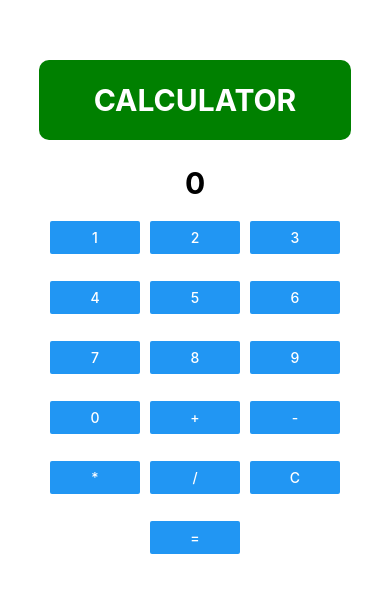
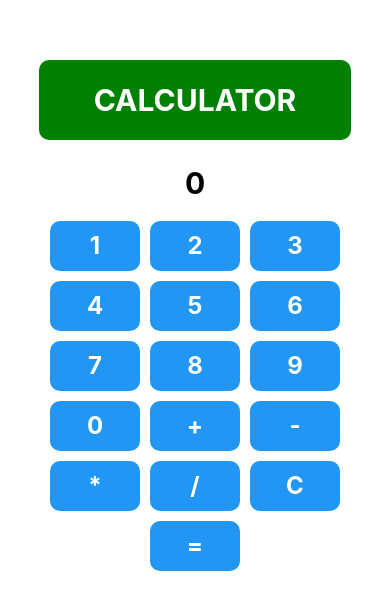
Before and after one commit to isurubandara1/Calculator, a React Native app: screen / in a window 390 px wide. Shown: the part 102-712 px from the top of the page. Built offline with nearby package versions, Linux system fonts and the light colour scheme.

Commit message:
button create using touchableOpacity

```diff
--- a/App.js
+++ b/App.js
@@ -1,5 +1,5 @@
 import React, { useState } from 'react';
-import { View, Button, Text, StyleSheet, SafeAreaView } from 'react-native';
+import { View, TouchableOpacity, Text, StyleSheet, SafeAreaView } from 'react-native';
 
 export default function App() {
   const [displayValue, setDisplayValue] = useState('0');
@@ -90,69 +90,69 @@ export default function App() {
         </View>
 
         <View style={styles.ButtonContainer}>
-          <View style={styles.button}>
-            <Button title='1' onPress={() => handleInput('1')}></Button>
-          </View>
-          <View style={styles.button}>
-            <Button title='2' onPress={() => handleInput('2')}></Button>
-          </View>
-          <View style={styles.button}>
-            <Button title='3' onPress={() => handleInput('3')}></Button>
-          </View>
+          <TouchableOpacity style={styles.button} onPress={() => handleInput('1')}>
+            <Text style={styles.buttonText}>1</Text>
+          </TouchableOpacity>
+          <TouchableOpacity style={styles.button} onPress={() => handleInput('2')}>
+            <Text style={styles.buttonText}>2</Text>
+          </TouchableOpacity>
+          <TouchableOpacity style={styles.button} onPress={() => handleInput('3')}>
+            <Text style={styles.buttonText}>3</Text>
+          </TouchableOpacity>
         </View>
 
         <View style={styles.ButtonContainer}>
-          <View style={styles.button}>
-            <Button title='4' onPress={() => handleInput('4')}></Button>
-          </View>
-          <View style={styles.button}>
-            <Button title='5' onPress={() => handleInput('5')}></Button>
-          </View>
-          <View style={styles.button}>
-            <Button title='6' onPress={() => handleInput('6')}></Button>
-          </View>
+          <TouchableOpacity style={styles.button} onPress={() => handleInput('4')}>
+            <Text style={styles.buttonText}>4</Text>
+          </TouchableOpacity>
+          <TouchableOpacity style={styles.button} onPress={() => handleInput('5')}>
+            <Text style={styles.buttonText}>5</Text>
+          </TouchableOpacity>
+          <TouchableOpacity style={styles.button} onPress={() => handleInput('6')}>
+            <Text style={styles.buttonText}>6</Text>
+          </TouchableOpacity>
         </View>
 
         <View style={styles.ButtonContainer}>
-          <View style={styles.button}>
-            <Button title='7' onPress={() => handleInput('7')}></Button>
-          </View>
-          <View style={styles.button}>
-            <Button title='8' onPress={() => handleInput('8')}></Button>
-          </View>
-          <View style={styles.button}>
-            <Button title='9' onPress={() => handleInput('9')}></Button>
-          </View>
+          <TouchableOpacity style={styles.button} onPress={() => handleInput('7')}>
+            <Text style={styles.buttonText}>7</Text>
+          </TouchableOpacity>
+          <TouchableOpacity style={styles.button} onPress={() => handleInput('8')}>
+            <Text style={styles.buttonText}>8</Text>
+          </TouchableOpacity>
+          <TouchableOpacity style={styles.button} onPress={() => handleInput('9')}>
+            <Text style={styles.buttonText}>9</Text>
+          </TouchableOpacity>
         </View>
 
         <View style={styles.ButtonContainer}>
-          <View style={styles.button}>
-            <Button title='0' onPress={() => handleInput('0')}></Button>
-          </View>
-          <View style={styles.button}>
-            <Button title='+' onPress={() => handleInput('+')}></Button>
-          </View>
-          <View style={styles.button}>
-            <Button title='-' onPress={() => handleInput('-')}></Button>
-          </View>
+          <TouchableOpacity style={styles.button} onPress={() => handleInput('0')}>
+            <Text style={styles.buttonText}>0</Text>
+          </TouchableOpacity>
+          <TouchableOpacity style={styles.button} onPress={() => handleInput('+')}>
+            <Text style={styles.buttonText}>+</Text>
+          </TouchableOpacity>
+          <TouchableOpacity style={styles.button} onPress={() => handleInput('-')}>
+            <Text style={styles.buttonText}>-</Text>
+          </TouchableOpacity>
         </View>
 
         <View style={styles.ButtonContainer}>
-          <View style={styles.button}>
-            <Button title='*' onPress={() => handleInput('*')}></Button>
-          </View>
-          <View style={styles.button}>
-            <Button title='/' onPress={() => handleInput('/')}></Button>
-          </View>
-          <View style={styles.button}>
-            <Button title='C' onPress={() => handleInput('C')}></Button>
-          </View>
+          <TouchableOpacity style={styles.button} onPress={() => handleInput('*')}>
+            <Text style={styles.buttonText}>*</Text>
+          </TouchableOpacity>
+          <TouchableOpacity style={styles.button} onPress={() => handleInput('/')}>
+            <Text style={styles.buttonText}>/</Text>
+          </TouchableOpacity>
+          <TouchableOpacity style={styles.button} onPress={() => handleInput('C')}>
+            <Text style={styles.buttonText}>C</Text>
+          </TouchableOpacity>
         </View>
 
         <View style={styles.ButtonContainer}>
-          <View style={styles.button}>
-            <Button title='=' onPress={() => handleInput('=')}></Button>
-          </View>
+          <TouchableOpacity style={styles.button} onPress={() => handleInput('=')}>
+            <Text style={styles.buttonText}>=</Text>
+          </TouchableOpacity>
         </View>
       </View>
     </SafeAreaView>
@@ -178,10 +178,14 @@ const styles = StyleSheet.create({
   },
   firstTestContainer: {
     marginBottom: 20,
+
   },
   firstText: {
     fontSize: 20,
     fontStyle:"italic",
+    color:"grey",
+    fontWeight:"bold",
+
   },
   secondText: {
     fontSize: 30,
@@ -196,7 +200,15 @@ const styles = StyleSheet.create({
     width: 90,
     height: 50,
     marginHorizontal: 5,
-
-
+    backgroundColor: '#2196F3',
+    borderRadius: 10,
+    justifyContent: 'center',
+    alignItems: 'center',
+    elevation: 3,
+  },
+  buttonText: {
+    fontSize: 24,
+    color: 'white',
+    fontWeight: 'bold'
   },
 });
```
